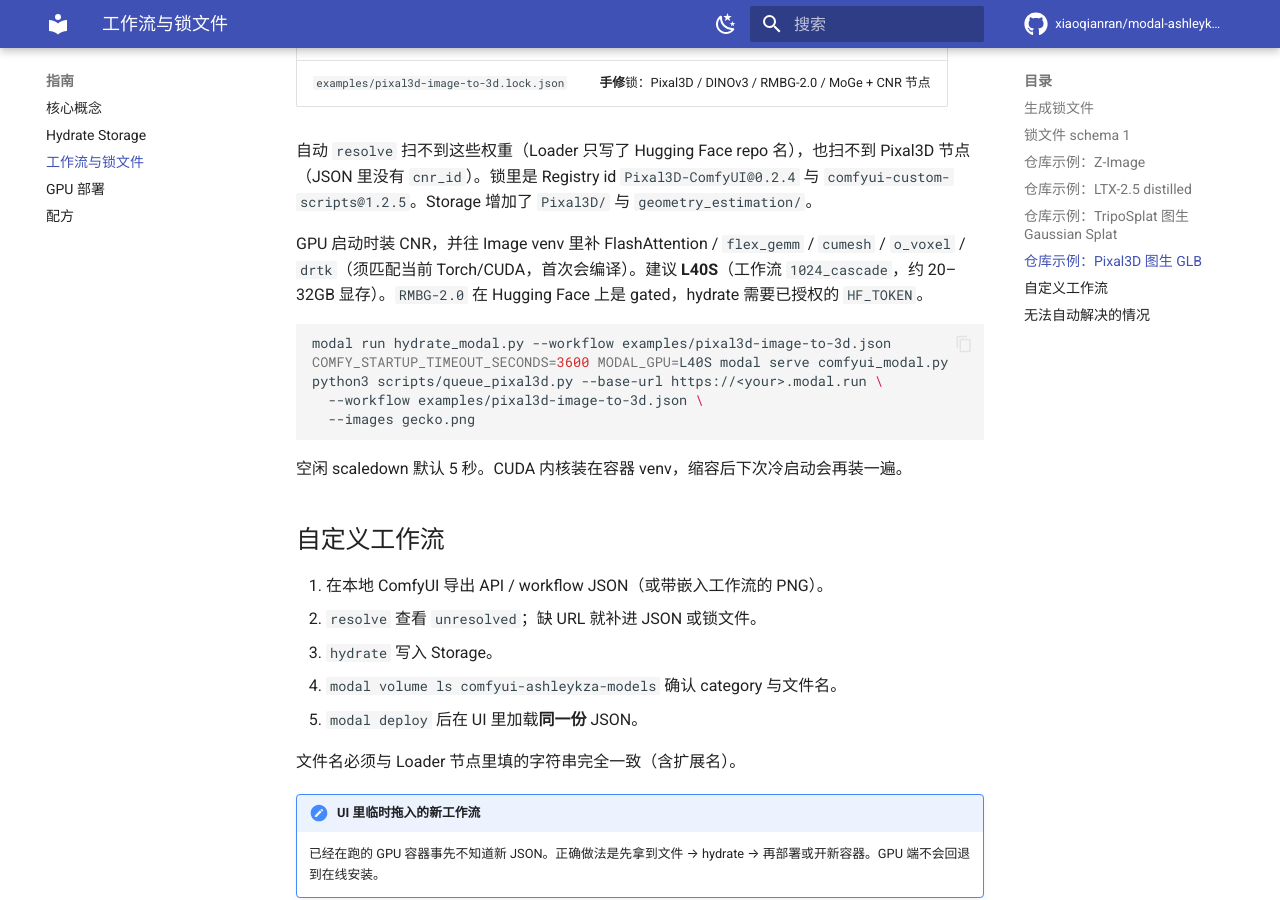
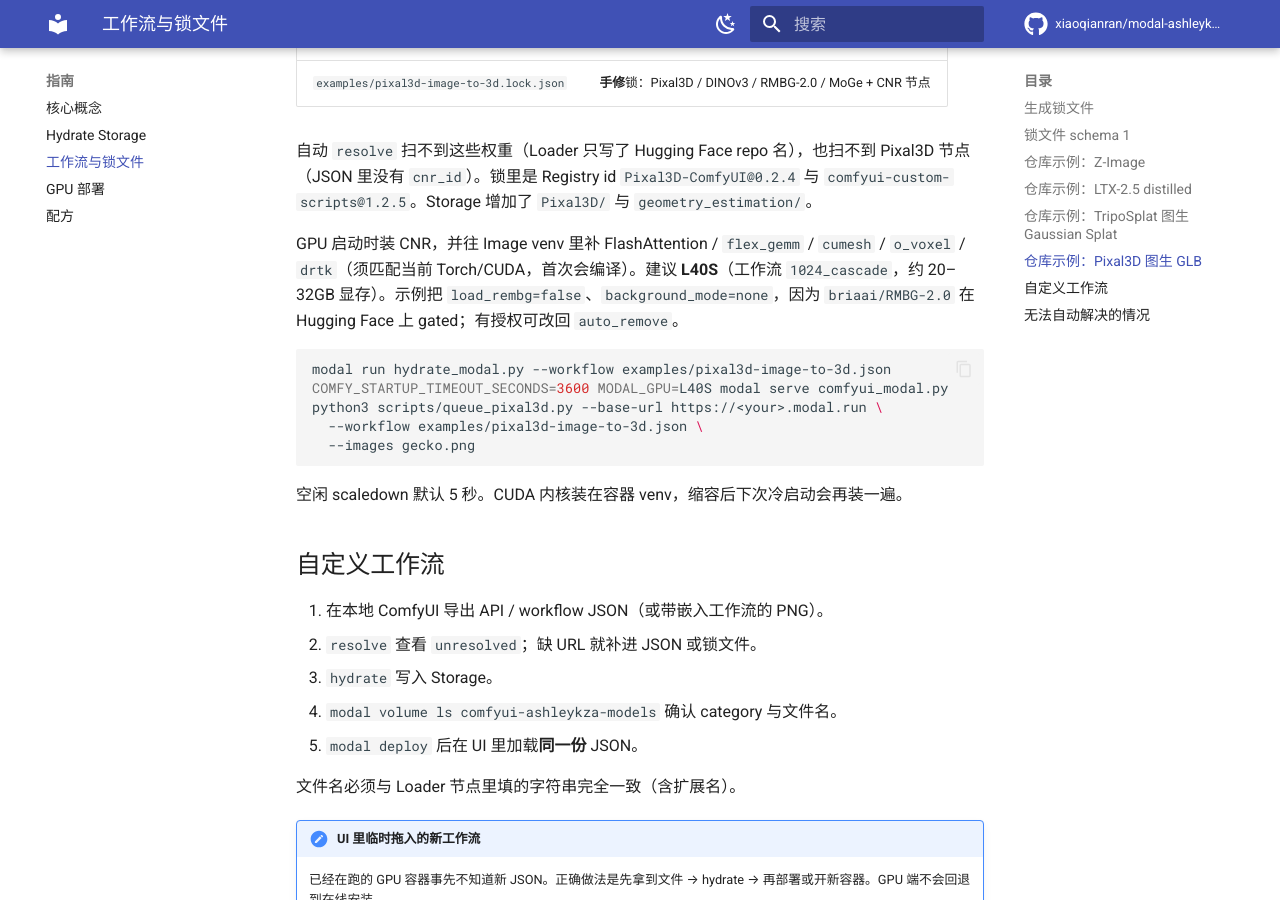
Before and after one commit to xiaoqianran/modal-ashleykza-comfyui, an MkDocs documentation site: the page built from docs/guide/workflows.md, in a window 1280 px wide and 900 px high, scrolled down 3261 px. Built offline with MkDocs 1.6.1 and Material for MkDocs 9.7.7, drawn with Linux system fonts in a browser that asks for light colours; comment, search, counter and statistics services are not loaded.

Commit message:
fix: Pixal3D 示例避开 gated RMBG-2.0
当前 HF token 无法拉 briaai/RMBG-2.0。示例改为 load_rembg=false、
background_mode=none，锁里去掉对应文件。

Co-authored-by: xiaoqianran <23200150217@post.usts.edu.cn>

````diff
--- a/docs/guide/workflows.md
+++ b/docs/guide/workflows.md
@@ -121,7 +121,7 @@ python3 scripts/queue_triposplat.py --base-url https://<your>.modal.run \
 
 自动 `resolve` 扫不到这些权重（Loader 只写了 Hugging Face repo 名），也扫不到 Pixal3D 节点（JSON 里没有 `cnr_id`）。锁里是 Registry id `Pixal3D-ComfyUI@0.2.4` 与 `comfyui-custom-scripts@1.2.5`。Storage 增加了 `Pixal3D/` 与 `geometry_estimation/`。
 
-GPU 启动时装 CNR，并往 Image venv 里补 FlashAttention / `flex_gemm` / `cumesh` / `o_voxel` / `drtk`（须匹配当前 Torch/CUDA，首次会编译）。建议 **L40S**（工作流 `1024_cascade`，约 20–32GB 显存）。`RMBG-2.0` 在 Hugging Face 上是 gated，hydrate 需要已授权的 `HF_TOKEN`。
+GPU 启动时装 CNR，并往 Image venv 里补 FlashAttention / `flex_gemm` / `cumesh` / `o_voxel` / `drtk`（须匹配当前 Torch/CUDA，首次会编译）。建议 **L40S**（工作流 `1024_cascade`，约 20–32GB 显存）。示例把 `load_rembg=false`、`background_mode=none`，因为 `briaai/RMBG-2.0` 在 Hugging Face 上 gated；有授权可改回 `auto_remove`。
 
 ```bash
 modal run hydrate_modal.py --workflow examples/pixal3d-image-to-3d.json
````
Also changed, not shown: 2 other files.
